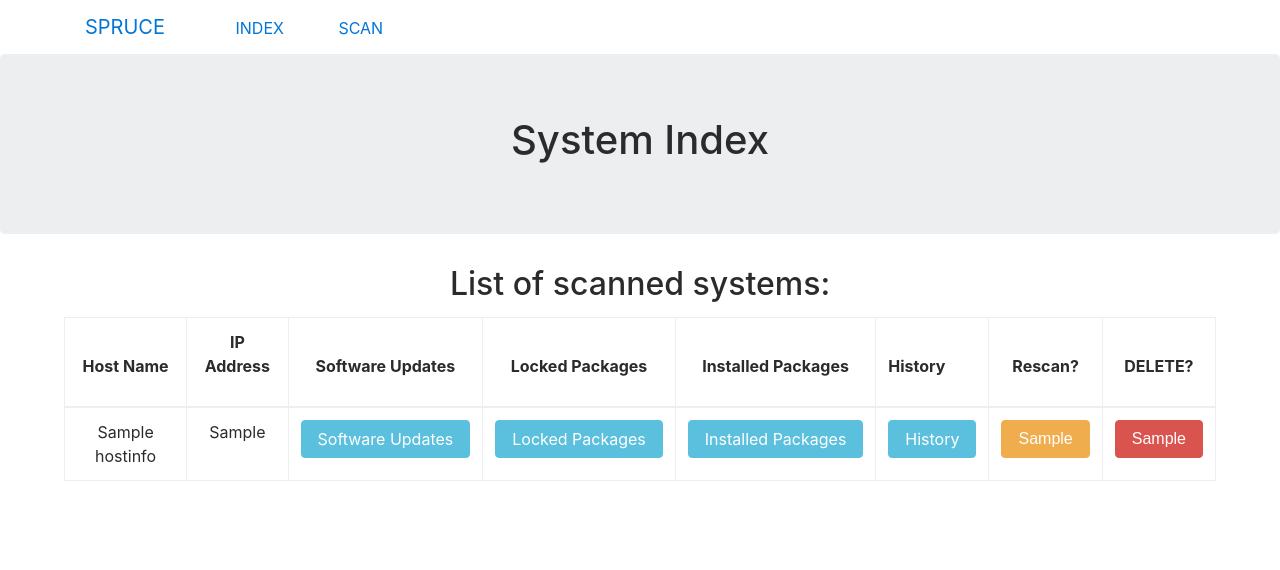
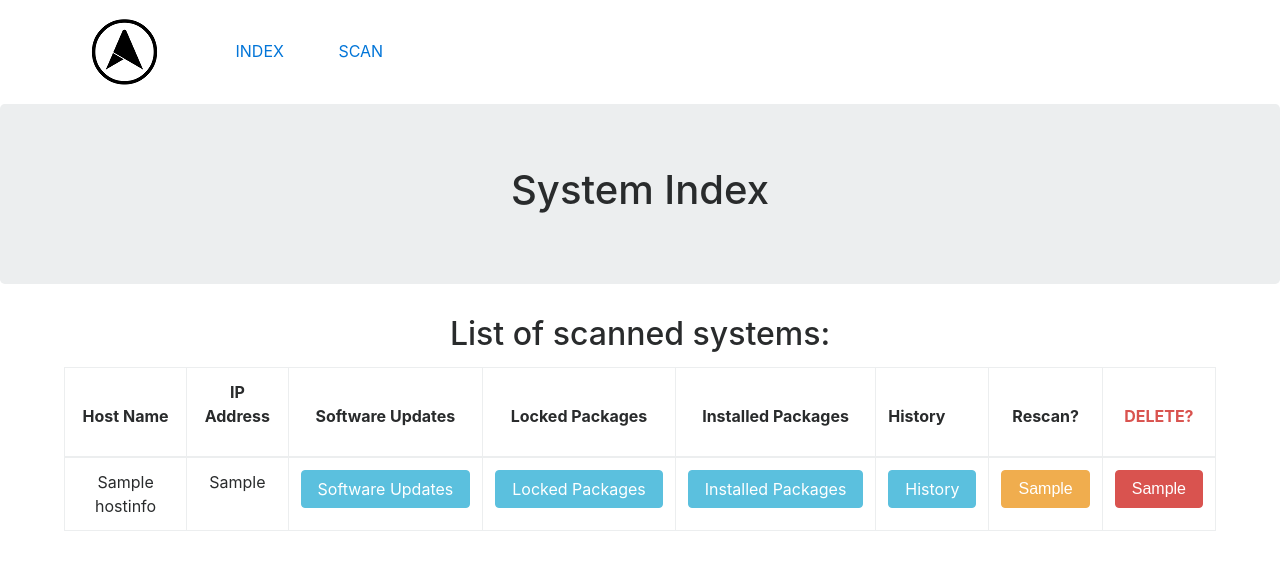
Before and after one commit to Mattsky/spruce, a Django app: page /first_app/ in a window 1280 px wide. Shown: the top 570 px of the page. Run offline with Django 3.2, Linux system fonts and the light colour scheme; tables that the repository leaves empty hold one stand-in row (values such as "Sample post"); some libraries are stand-ins or nearby versions.

Commit message:
Placeholder logo in navbar

```diff
--- a/templates/first_app/index.html
+++ b/templates/first_app/index.html
@@ -17,6 +17,15 @@
 		{% endfor %}
 		{% endif %}
 	</div>
+	<script type="text/javascript">
+		function confirmRollback() {
+  			if (confirm("WARNING: this will remove all information held about this system.\n\nYou'll need to manually rescan it if you want to manage it from here again.\n\nAre you SURE you want to do this?")) {
+				return true;
+  			} else {
+    				return false;
+  			}
+		}
+		</script>
 		<h2 class="text-center">List of scanned systems:</h2>
 		<p><p>
 
@@ -32,7 +41,7 @@
 						<th><p class="text-center">Installed Packages</p></th>
 						<th><p class="text=center">History</p></th>
 						<th><p class="text-center">Rescan?</p></th>
-						<th><p color="red" class="text-center">DELETE?</p></th>
+						<th><p class="text-center text-danger">DELETE?</p></th>
 					</thead>
 					{% for sysaddr in hosts %}
 					<tr>
@@ -43,7 +52,7 @@
 						<td><a href="installed?hostaddr={{ sysaddr.0 }}&hostname={{ sysaddr.1 }}" class="btn btn-info">Installed Packages</a></td>
 						<td><a href="update_history?hostaddr={{ sysaddr.0 }}&hostname={{ sysaddr.1 }}" class="btn btn-info">History</a></td>
 						<td><input name="address" value="{{ sysaddr.0 }}" class="btn btn-warning" type="submit"></td>
-						<td><input name="delete" value="{{ sysaddr.0 }}" class="btn btn-danger" type="submit"></td>
+						<td><input name="delete" onclick="return confirmRollback();" value="{{ sysaddr.0 }}" class="btn btn-danger" type="submit"></td>
 					</tr>
 					{% endfor %}
 				</table>
--- a/templates/first_app/navbar.html
+++ b/templates/first_app/navbar.html
@@ -1,7 +1,8 @@
+        {% load staticfiles %}
         <div class="navbar navbar-default navbar-static-top">
             <div class="container p-none">
                 <div class="navbar-header">
-                    <a class="navbar-brand" href="{% url "index" %}">SPRUCE</a>
+                    <a class="navbar-brand" href="{% url "index" %}"><img src="{% static "images/Spruce.png" %}"></a>
 		                <span class="navigationSpace">
                     <a href="{% url "index" %}">INDEX</a>
 		                <span class="navigationSpace">
```
Also changed, not shown: static/images/Spruce.png (added).
